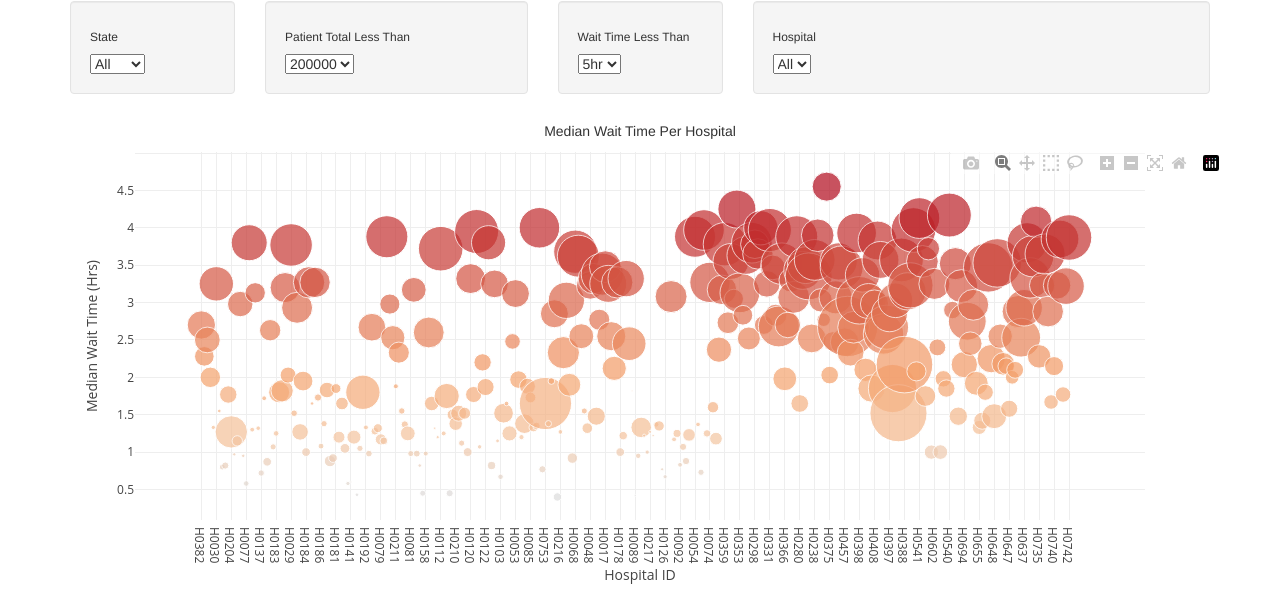
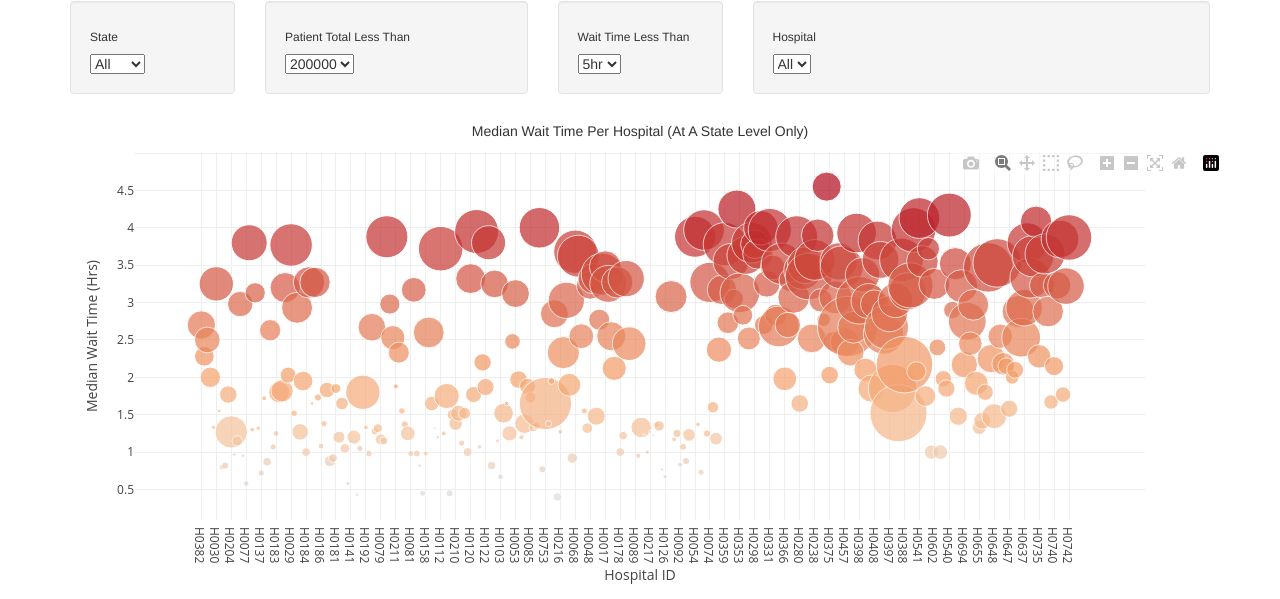
Before and after one commit to deonjoshua/AUS-Hospital-Analysis-Project, a Flask app: page / in a window 1280 px wide. Shown: the part 449-1048 px from the top of the page. Run offline with Flask 2, Linux system fonts and the light colour scheme; data comes from the database, SQL or seed files in the repository; some libraries are stand-ins or nearby versions.

Commit message:
Commiting changes
Updated working on title

```diff
--- a/aus_hospitals/templates/index.html
+++ b/aus_hospitals/templates/index.html
@@ -83,7 +83,7 @@
                 <div class="col-md-12">
                     <div class="card">
                         <div class="card-body" style="text-align: center">
-                          <h5 class="card-text">Median Wait Time Per Hospital</h5>
+                          <h5 class="card-text">Median Wait Time Per Hospital (At A State Level Only) </h5>
                         </div>
                       </div>
                 </div>
```
